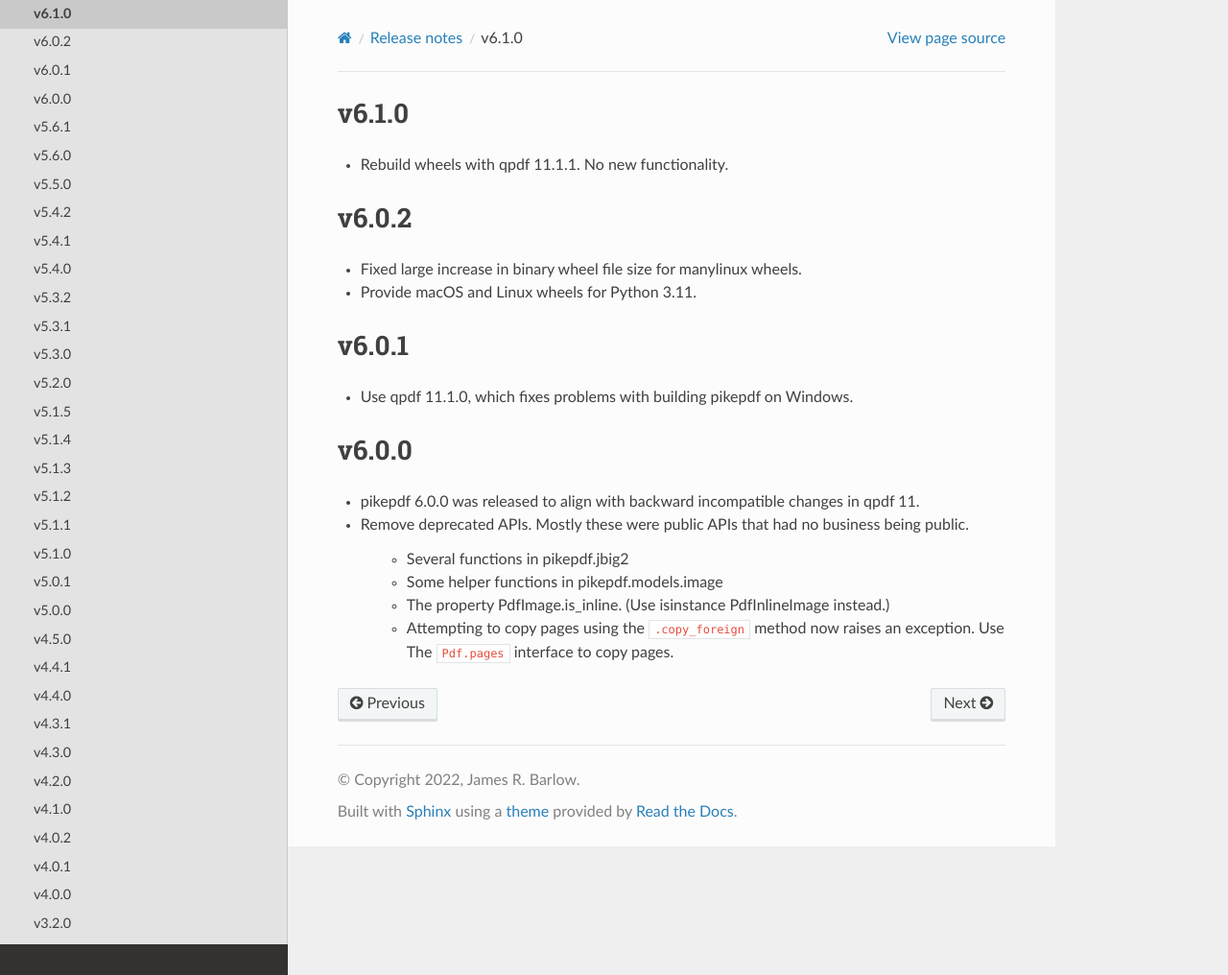
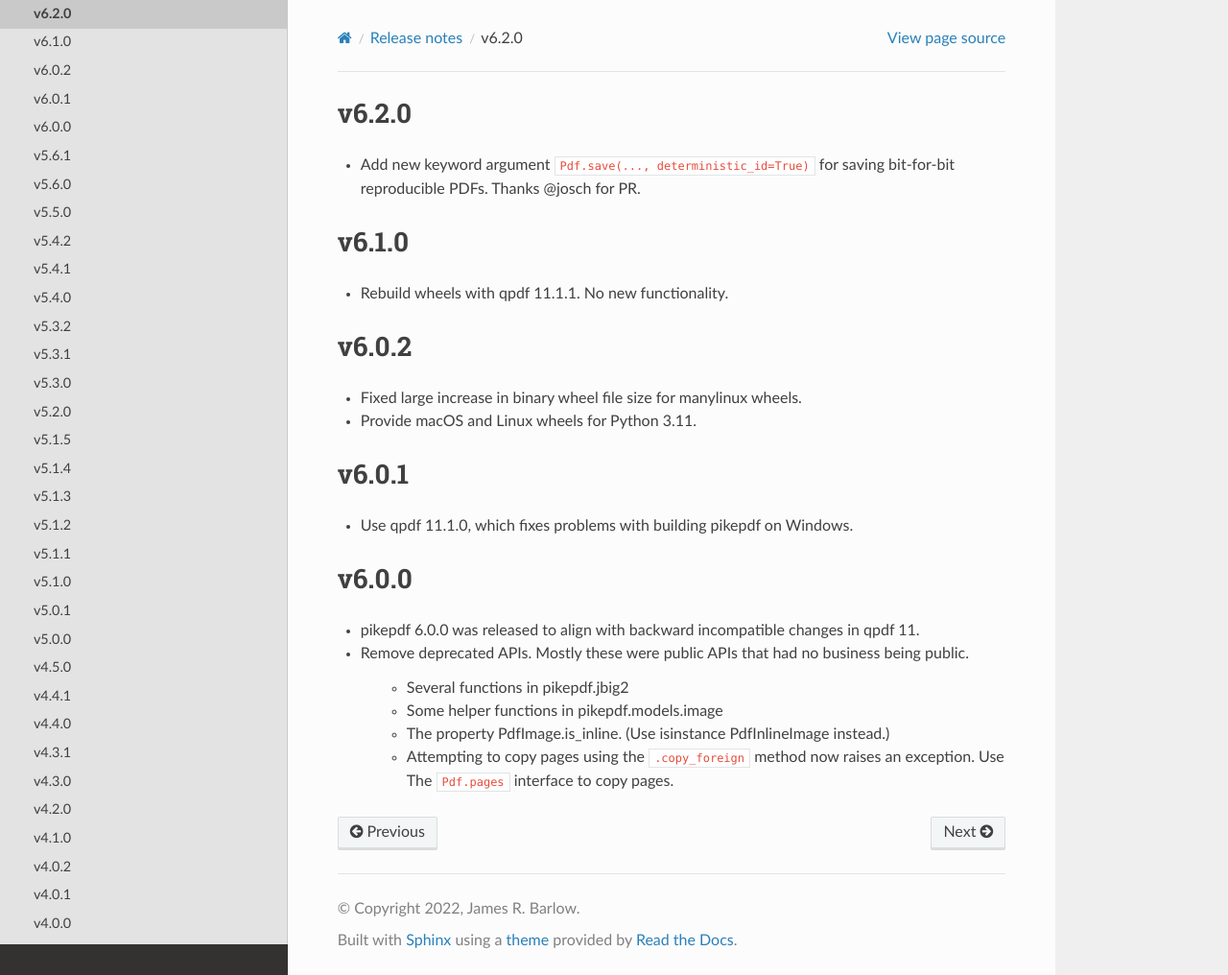
Before and after one commit to pikepdf/pikepdf, a Sphinx documentation site: the page built from docs/releasenotes/version6.rst, in a window 1280 px wide and 1016 px high. Shown: the whole window at 96% size. Built offline with Sphinx 7.4.7 and the Read the Docs theme 2.0.0, drawn with Linux system fonts in a browser that asks for light colours; the version number could not be read and is left out.

Commit message:
v6.2.0 release notes

```diff
--- a/docs/releasenotes/version6.rst
+++ b/docs/releasenotes/version6.rst
@@ -1,3 +1,9 @@
+v6.2.0
+======
+
+- Add new keyword argument ``Pdf.save(..., deterministic_id=True)`` for saving
+  bit-for-bit reproducible PDFs. Thanks @josch for PR.
+
 v6.1.0
 ======
 
```
